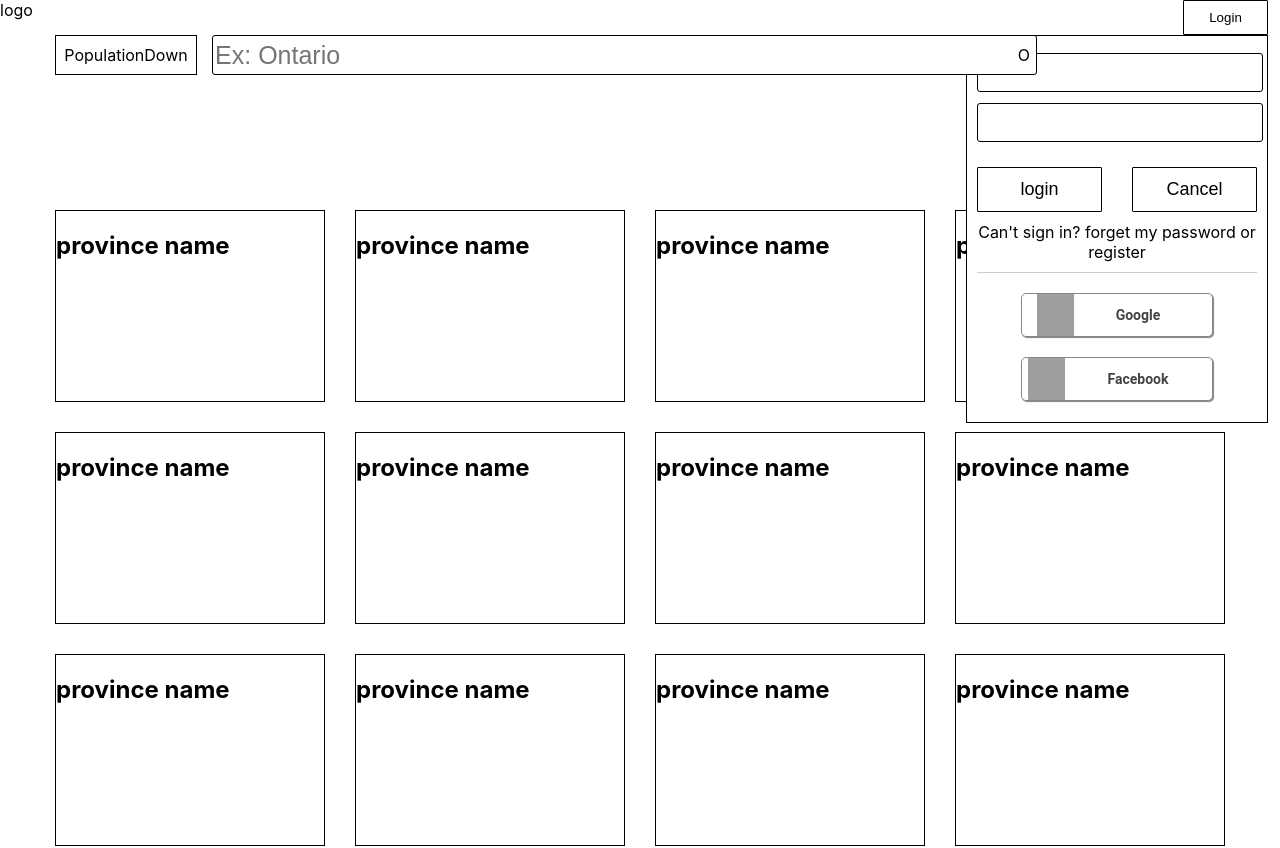
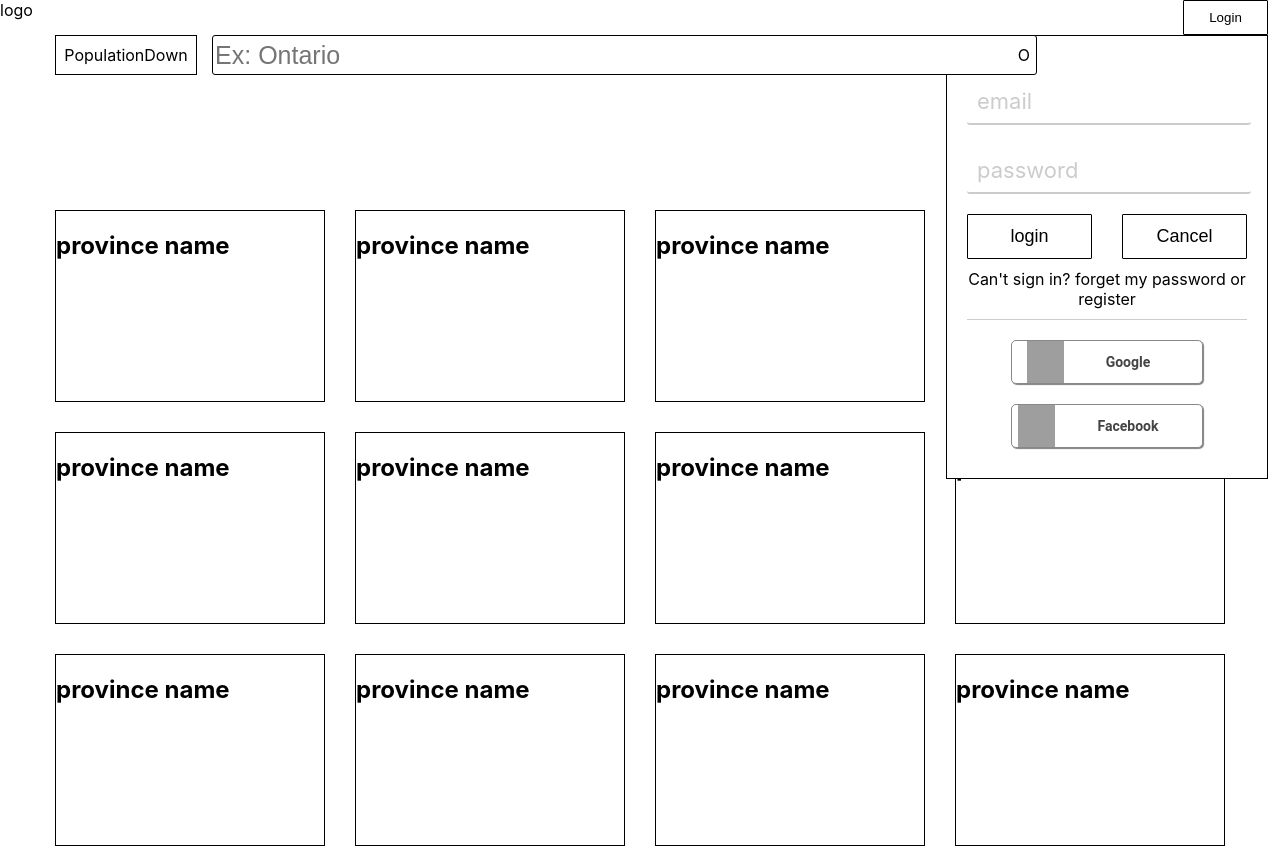
Before and after one commit to leost3/collegecanada, a React (Create React App) app: page / in a window 1280 px wide. Shown: the top 848 px of the page. Built offline with nearby package versions, Linux system fonts and the light colour scheme; grey boxes are pictures that could not be loaded.

Commit message:
input form with label animation

```diff
--- /dev/null
+++ b/src/shared/components/FormComponents/InputForm.js
@@ -0,0 +1,28 @@
+import React, { useState } from "react";
+import "./InputForm.scss";
+
+const InputForm = ({ type, label }) => {
+  const [inputValue, setInputValue] = useState("");
+
+  const inputChangeHandler = e => {
+    setInputValue(e.target.value);
+  };
+
+  return (
+    <div className="input-group">
+      <input
+        className="form-input"
+        type={type}
+        value={inputValue}
+        onChange={inputChangeHandler}
+      />
+      <label
+        className={`${inputValue.length ? "shrink" : ""} form-input-label`}
+      >
+        {label ? label : ""}
+      </label>
+    </div>
+  );
+};
+
+export default InputForm;
--- /dev/null
+++ b/src/shared/components/FormComponents/InputForm.scss
@@ -0,0 +1,52 @@
+@mixin shrink {
+    font-size: 15px;
+    left: 0;
+    top: -25px;
+    transition: all .5s;
+    border-bottom: 1px solid black;
+
+}
+
+.input-group {
+    .form-input {
+        font-size: 25px;
+        width: 100%;
+        height: 35px;
+        border: 1px solid black;
+        border-radius: 3px;
+        border: none;
+        border-bottom: 2px solid #ccc;
+
+        &:focus {
+            outline: none;
+        }
+    }
+
+    display: flex;
+    flex-direction: column;
+    justify-content: space-around;
+    position: relative;
+    margin-top: 30px;
+
+    label.form-input-label {
+        font-size: 22px;
+        display: inline-block;
+        position: absolute;
+        top: 2px;
+        left: 10px;
+        color: #ccc;
+        pointer-events: none;
+
+        &.shrink {
+            font-size: 22px;
+            display: inline-block;
+            position: absolute;
+            @include shrink();
+        }
+    }
+
+    .form-input:focus~label {
+        @include shrink()
+    }
+
+}
--- a/src/shared/components/UIElements/LoginWindow/LoginWindow.js
+++ b/src/shared/components/UIElements/LoginWindow/LoginWindow.js
@@ -3,15 +3,20 @@ import "./LoginWindow.scss";
 
 import SocialmediaSigninButton from "../../FormComponents/SocialmediaSigninButton";
 import Button from "../../FormComponents/Button";
-import Input from "../../FormComponents/Input";
+import InputForm from "../../FormComponents/InputForm";
 
 const LoginWindow = ({ closeLogin, authenticateUser }) => {
   return (
     <div className="popover">
       <form onSubmit={authenticateUser}>
         <div className="popover-inputs">
-          <Input height="35" fontSize="25" />
-          <Input height="35" fontSize="25" />
+          <InputForm type="email" height="35" fontSize="25" label="email" />
+          <InputForm
+            type="password"
+            height="35"
+            fontSize="25"
+            label="password"
+          />
         </div>
         <div className="popover-buttons">
           <Button size="large" type="submit">
--- a/src/shared/components/UIElements/LoginWindow/LoginWindow.scss
+++ b/src/shared/components/UIElements/LoginWindow/LoginWindow.scss
@@ -7,7 +7,7 @@
     display: flex;
     flex-direction: column;
     background-color: white;
-    padding: 11px 10px;
+    padding: 20px 20px;
     text-align: center;
 
     span.register {
@@ -15,12 +15,6 @@
         margin-top: 10px;
     }
 
-    &-inputs {
-        height: 100px;
-        display: flex;
-        flex-direction: column;
-        justify-content: space-around;
-    }
 
     &-buttons {
         margin-top: 20px;
```
